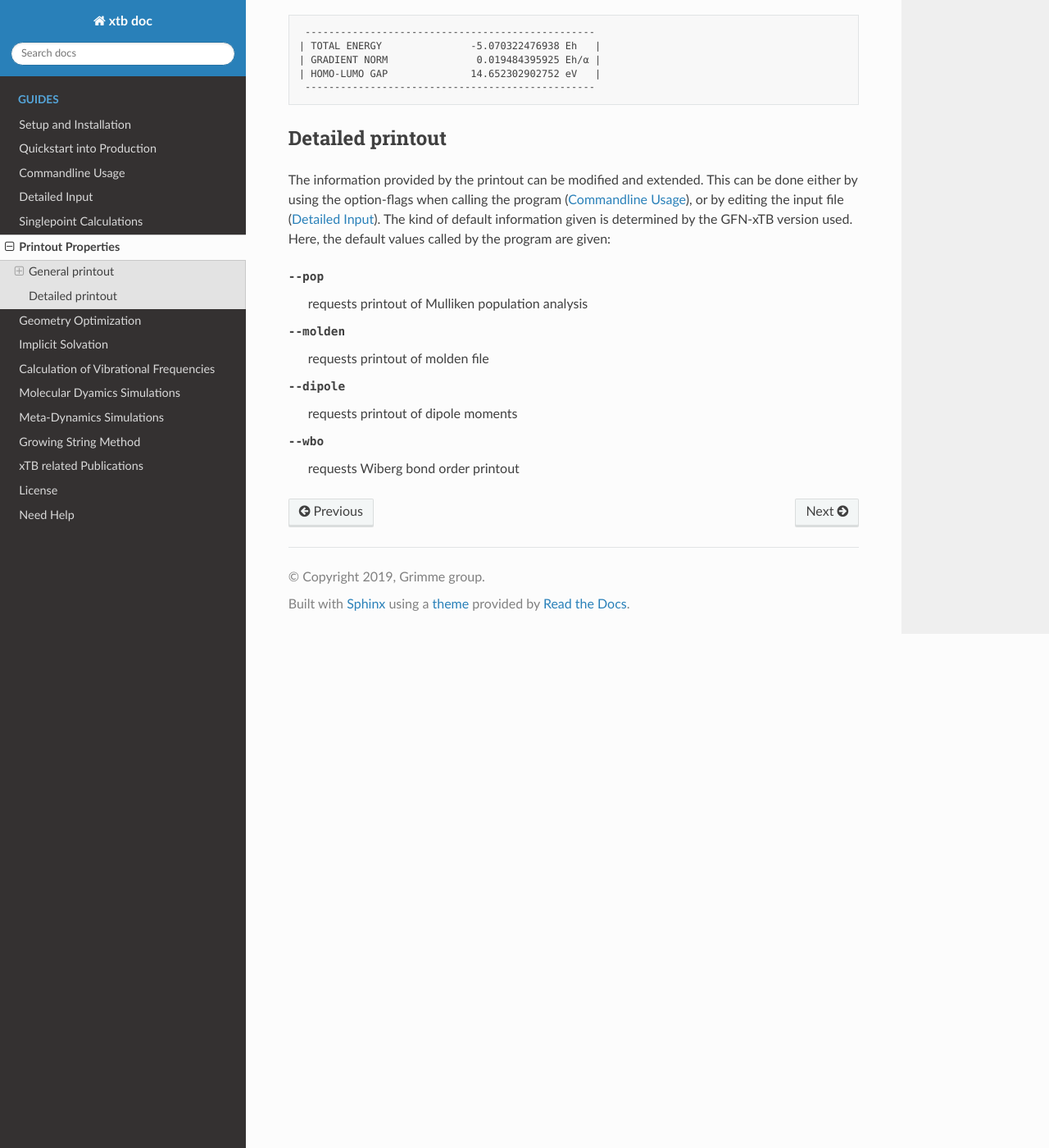
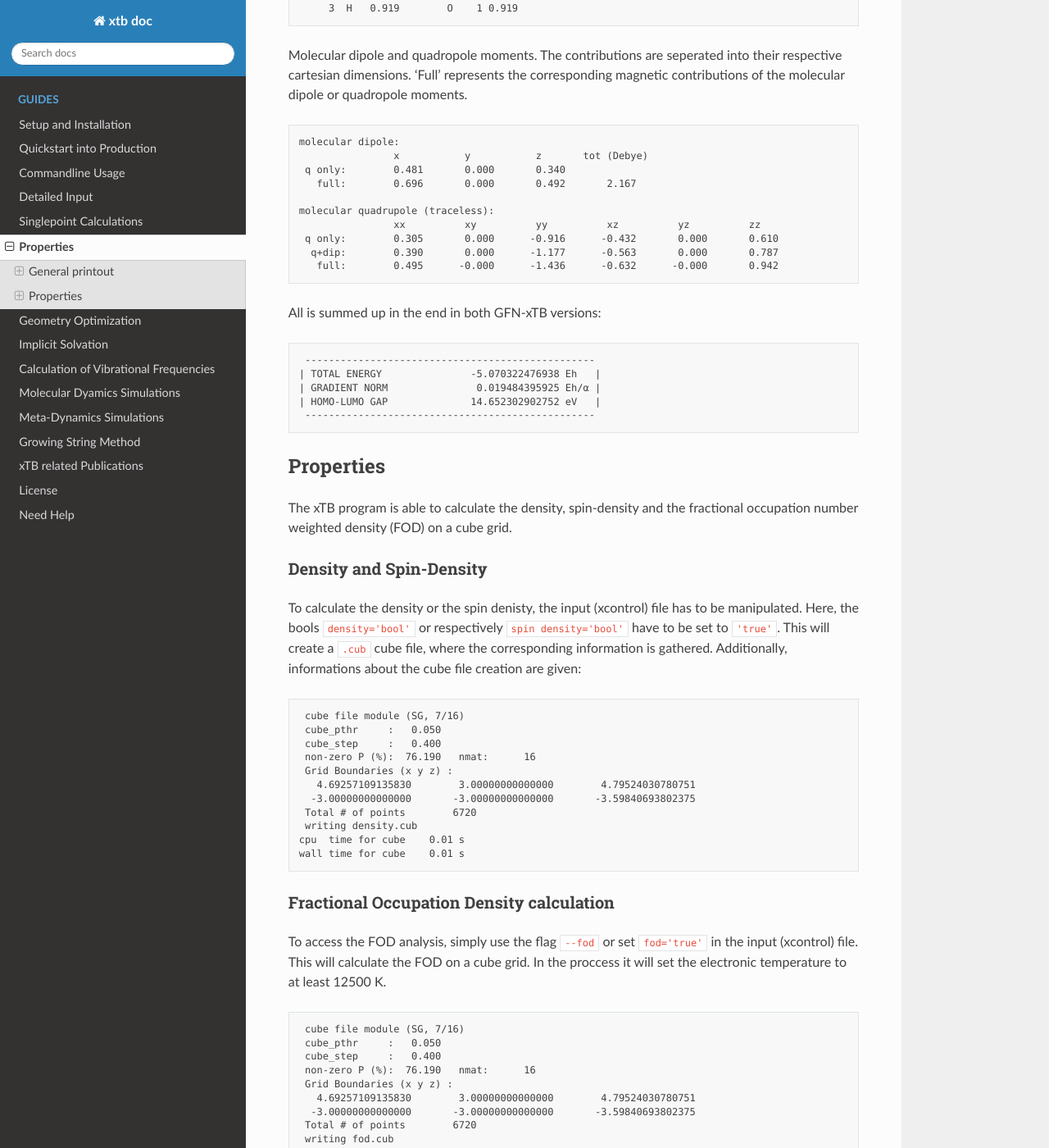
Before and after one commit to grimme-lab/xtb_docs, a Sphinx documentation site: the page built from source/properties.rst, in a window 1280 px wide and 1400 px high, scrolled down 2488 px. Shown: the whole window at 82% size. Built offline with Sphinx 7.4.7 and the Read the Docs theme 2.0.0, drawn with Linux system fonts in a browser that asks for light colours; pages that are not in the unit, such as notebooks, are missing from menus; some of the changed text lies outside the part shown.

Commit message:
Update properties.rst

```diff
--- a/source/properties.rst
+++ b/source/properties.rst
@@ -1,12 +1,12 @@
 .. _properties:
 
 -------------------------------
- Printout Properties
+ Properties
 -------------------------------
 
-In this chapter, all necessary information about the printout properties
+In this chapter, all necessary information about the properties
 of `xTB` will be given. Description of how to acquire different output information will be
-provided.
+provided. Calculation of FOD will be described.
 
 .. contents::
 
@@ -38,7 +38,18 @@ The HOMO-LUMO gap and the Fermi-level are summed up.
              Fermi-level           -0.1818551 Eh           -4.9485 eV
 
 
-The default output is dependent on the xTB version used.
+The information provided by the printout can be modified and extended. This can be done either by using the option-flags when calling the program (:ref:`commandline`),
+or by editing the input file (:ref:`detailed-input`). The kind of default information given is determined by the GFN-xTB version used. The default values called by the program are given:
+
+--pop
+    requests printout of Mulliken population analysis
+--molden
+    requests printout of molden file
+--dipole
+    requests printout of dipole moments
+--wbo
+    requests Wiberg bond order printout
+
 
 GFN1-xTB
 _________
@@ -71,6 +82,7 @@ Dipol moment along the cartesian dimensions, calculated from the electron densit
   dipole moment from electron density (au)
        X       Y       Z
      0.8659   0.0000   0.6123  total (Debye):    2.696
+
 
 GFN2-xTB
 ________
@@ -127,7 +139,7 @@ Molecular dipole and quadropole moments. The contributions are seperated into th
     full:        0.495      -0.000      -1.436      -0.632      -0.000       0.942
 
 
-Total energy, gradient and  HOMO-LUMO gap are summed up in the end:
+All is summed up in the end in both GFN-xTB versions:
 
 .. code-block:: none
 
@@ -136,18 +148,68 @@ Total energy, gradient and  HOMO-LUMO gap are summed up in the end:
           | GRADIENT NORM               0.019484395925 Eh/α |
           | HOMO-LUMO GAP              14.652302902752 eV   |
            -------------------------------------------------
-Detailed printout
-=================
 
-The information provided by the printout can be modified and extended. This can be done either by
-using the option-flags when calling the program (:ref:`commandline`), or by editing the input file (:ref:`detailed-input`). The kind of default information
-given is determined by the GFN-xTB version used. Here, the default values called by the program are given:
 
---pop
-    requests printout of Mulliken population analysis
---molden
-    requests printout of molden file
---dipole
-    requests printout of dipole moments
---wbo
-    requests Wiberg bond order printout
+Properties
+===========
+
+The xTB program is able to calculate the density, spin-density and the fractional occupation number weighted density (FOD) on
+a cube grid.
+
+Density and Spin-Density
+________________________
+
+To calculate the density or the spin denisty, the input (xcontrol) file has to be manipulated. Here, the bools ``density='bool'``
+or respectively ``spin density='bool'`` have to be set to ``'true'``. This will create a ``.cub`` cube file, where the corresponding information is gathered.
+Additionally, informations about the cube file creation are given:
+
+.. code-block:: none
+
+  cube file module (SG, 7/16)
+  cube_pthr     :   0.050
+  cube_step     :   0.400
+  non-zero P (%):  76.190   nmat:      16
+  Grid Boundaries (x y z) :
+    4.69257109135830        3.00000000000000        4.79524030780751
+   -3.00000000000000       -3.00000000000000       -3.59840693802375
+  Total # of points        6720
+  writing density.cub
+ cpu  time for cube    0.01 s
+ wall time for cube    0.01 s
+
+
+
+Fractional Occupation Density calculation
+_________________________________________
+
+To access the FOD analysis, simply use the flag ``--fod`` or set ``fod='true'`` in the input (xcontrol) file. This will calculate the FOD on a cube grid. In the proccess it will set the electronic
+temperature to at least 12500 K.
+
+.. code-block:: none
+
+  cube file module (SG, 7/16)
+  cube_pthr     :   0.050
+  cube_step     :   0.400
+  non-zero P (%):  76.190   nmat:      16
+  Grid Boundaries (x y z) :
+    4.69257109135830        3.00000000000000        4.79524030780751
+   -3.00000000000000       -3.00000000000000       -3.59840693802375
+  Total # of points        6720
+  writing fod.cub
+  N    (numint) :  5.937
+ cpu  time for cube    0.01 s
+ wall time for cube    0.01 s
+
+
+To analyse the FOD population, change the ``fod population ='bool'`` in the input (xcontrol) file to ``true``. This will display the fractional loewdin
+population of the system.
+
+
+.. code-block:: none
+
+  NFOD :     0.0000
+
+  Loewdin FODpop     n(s)   n(p)   n(d)
+      1 O   0.0000   0.000  0.000  0.000
+      2 H   0.0000   0.000  0.000  0.000
+      3 H   0.0000   0.000  0.000  0.000
```
